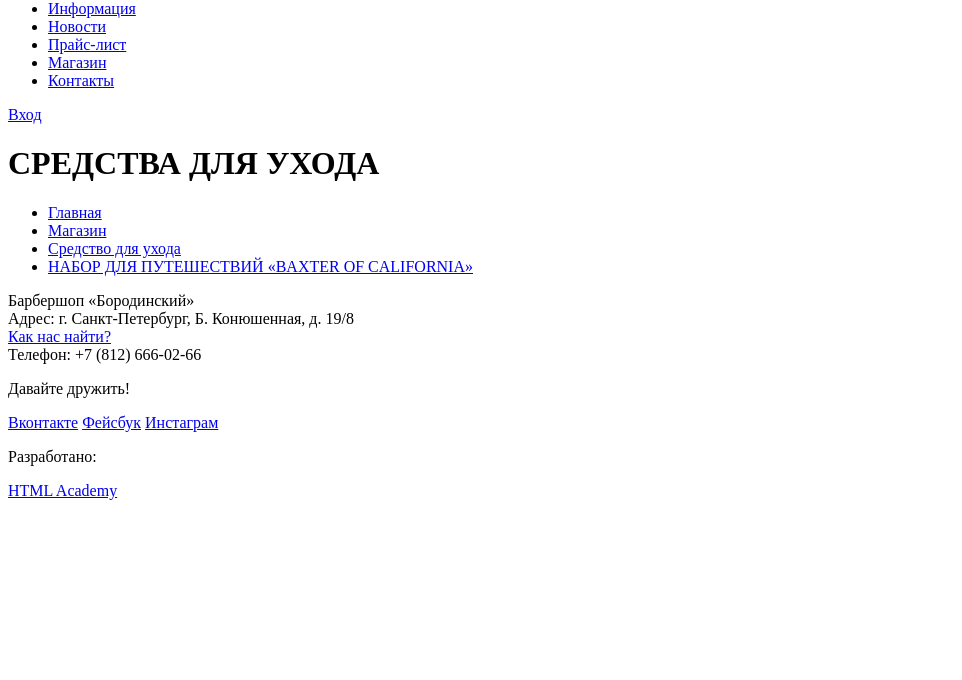
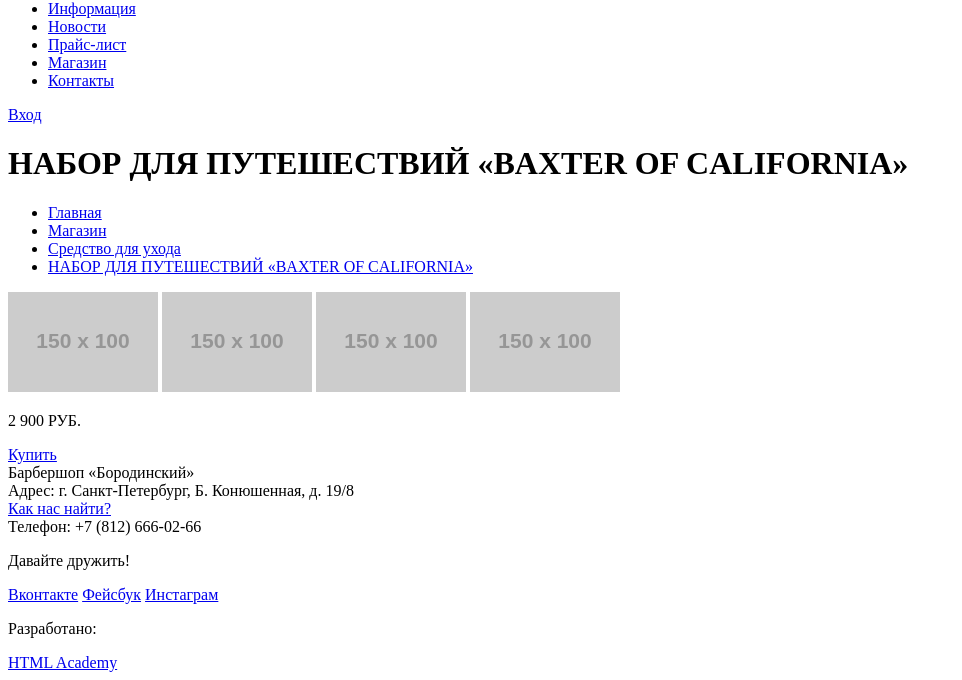
Before and after one commit to VVladim/191011-barbershop, a plain HTML site: page catalog-item.html in a window 1280 px wide. Shown: the part 128-808 px from the top of the page, without its empty margins (0-962 px from the left). Drawn offline with Linux system fonts and the light colour scheme; placeholder pictures from the web are drawn by us.

Commit message:
контент+

```diff
--- a/catalog-item.html
+++ b/catalog-item.html
@@ -36,7 +36,7 @@
   </header>
 <main>
   <div class="conteiner">
-    <h1>СРЕДСТВА ДЛЯ УХОДА</h1>
+    <h1>НАБОР ДЛЯ ПУТЕШЕСТВИЙ «BAXTER OF CALIFORNIA»</h1>
     <div class="breadrooms">
       <ul>
         <li>
@@ -53,6 +53,32 @@
         </li>
       </ul>
     </div>
+    <sectoin class="foto-item">
+      <img src="http://placehold.it/150x100">
+      <img src="http://placehold.it/150x100">
+      <img src="http://placehold.it/150x100">
+      <img src="http://placehold.it/150x100">
+    </sectoin>
+
+    <section class="product-discribe"
+      <p>
+
+      </p>
+    </section>
+
+    <section class="product-buy">
+      <p class="price">
+        2 900 РУБ.
+      </p>
+      <a href="#">
+        Купить
+      </a>
+    </section>
+
+    <section>
+
+    </section>
+
 
   </div>
   <footer>
```
